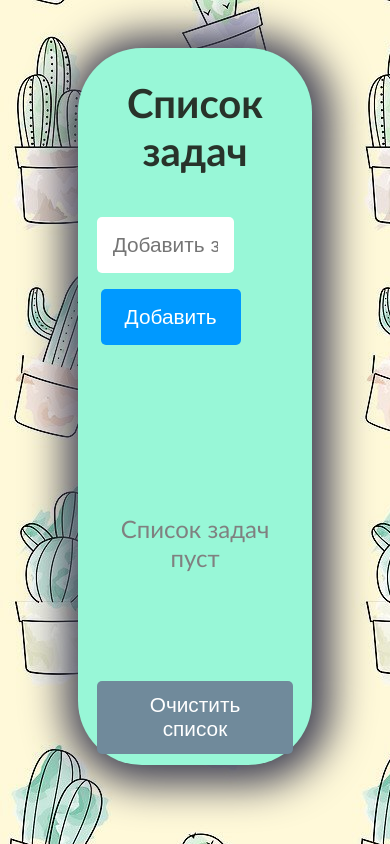
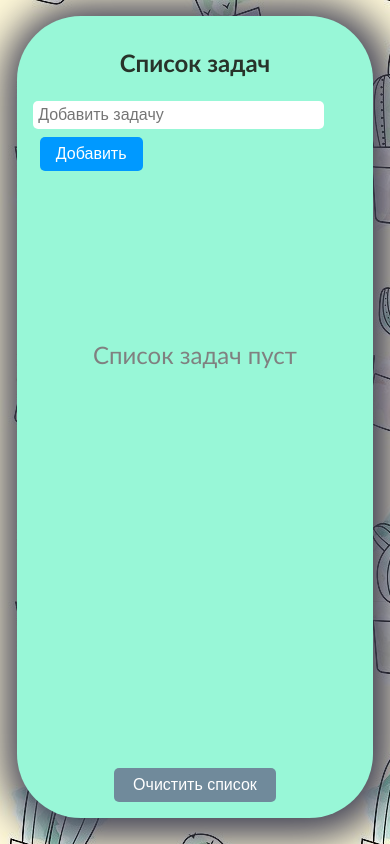
Before and after one commit to Dari-Dari/Week_11_ToDoList, a plain HTML site: page index.html in a window 390 px wide. Drawn offline with Linux system fonts and the light colour scheme.

Commit message:
fead: mobile layout

```diff
--- a/assets/style.scss
+++ b/assets/style.scss
@@ -111,8 +111,6 @@
     border: none;
     border-radius: 5px;
     transition: 0.2s all;
-
-
 }
 
 .btnOn {
@@ -130,3 +128,56 @@
         opacity: 1;
     }
 }
+
+@media screen and (max-width:578px) {
+    .container {
+        width: 95%;
+        min-height: 95vh;
+        margin: 1rem auto;
+        padding: 1rem;
+    }
+.main {
+    h1 {
+        font-size: 1.5rem;
+        font-weight: 700;
+    }
+
+    li {
+        padding: 2px;
+        margin-bottom: 3px;
+        font-size: 1rem;
+        cursor: pointer;
+    }
+
+    #taskInput {
+        width: 90%;
+        margin: 0.5rem 0;
+        padding: 0.3rem;
+        font-size: 1rem;
+        border-radius: 5px;
+        border: none;
+    }
+
+    #addButton {
+        padding: 0.5rem 1rem;
+        background-color: #0099ff;
+        font-size: 1rem;
+    }
+}
+
+
+    #removeButton {
+        padding: 0.5rem 1.2rem;
+        font-size: 1rem;
+           }
+}
+/*
+@media screen and (min-width:768px) and (max-width:768px) {
+    .container {
+        max-width: 1023px;
+        width: 100%;
+        font-family: 'Roboto', sans-serif;
+        font-size: 14px;
+        font-weight: 400;
+    }
+}*/
```
Also changed, not shown: assets/style.css, 1 other file.
